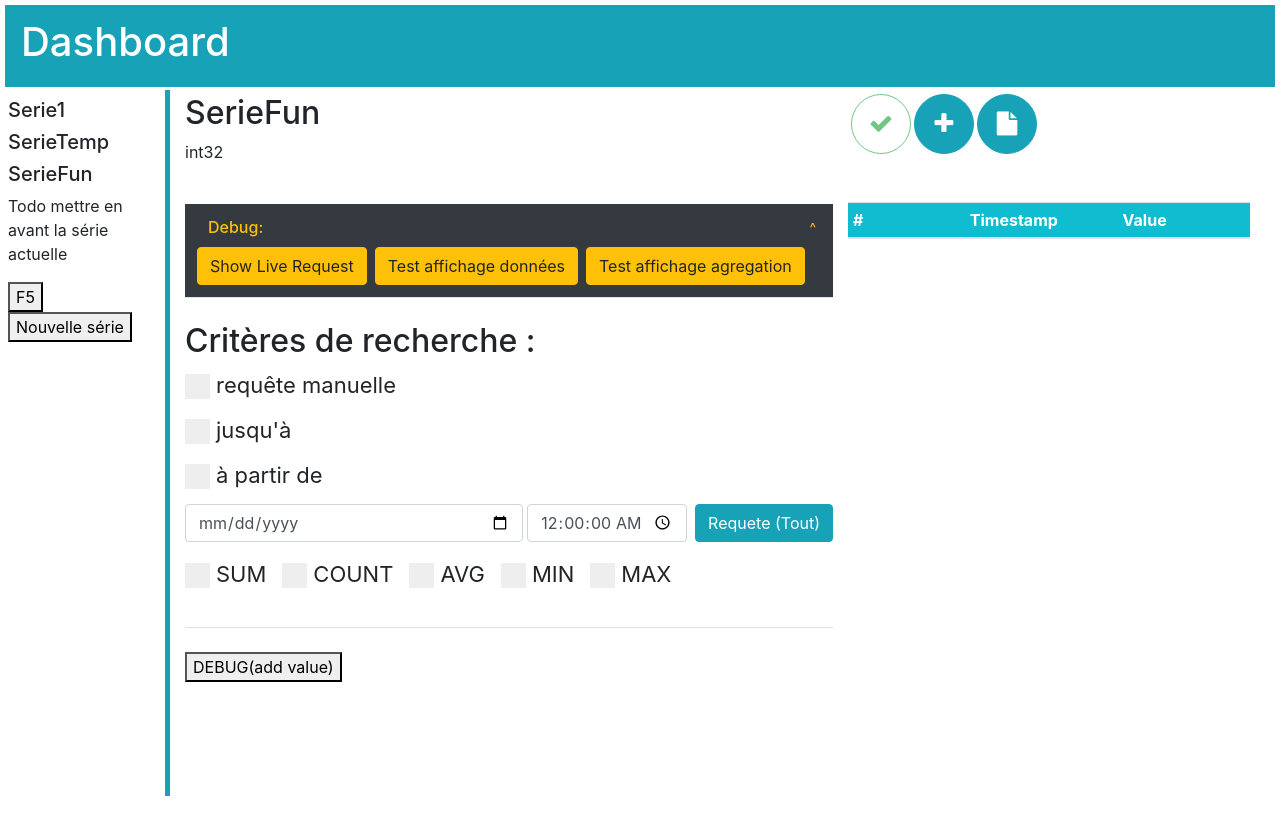
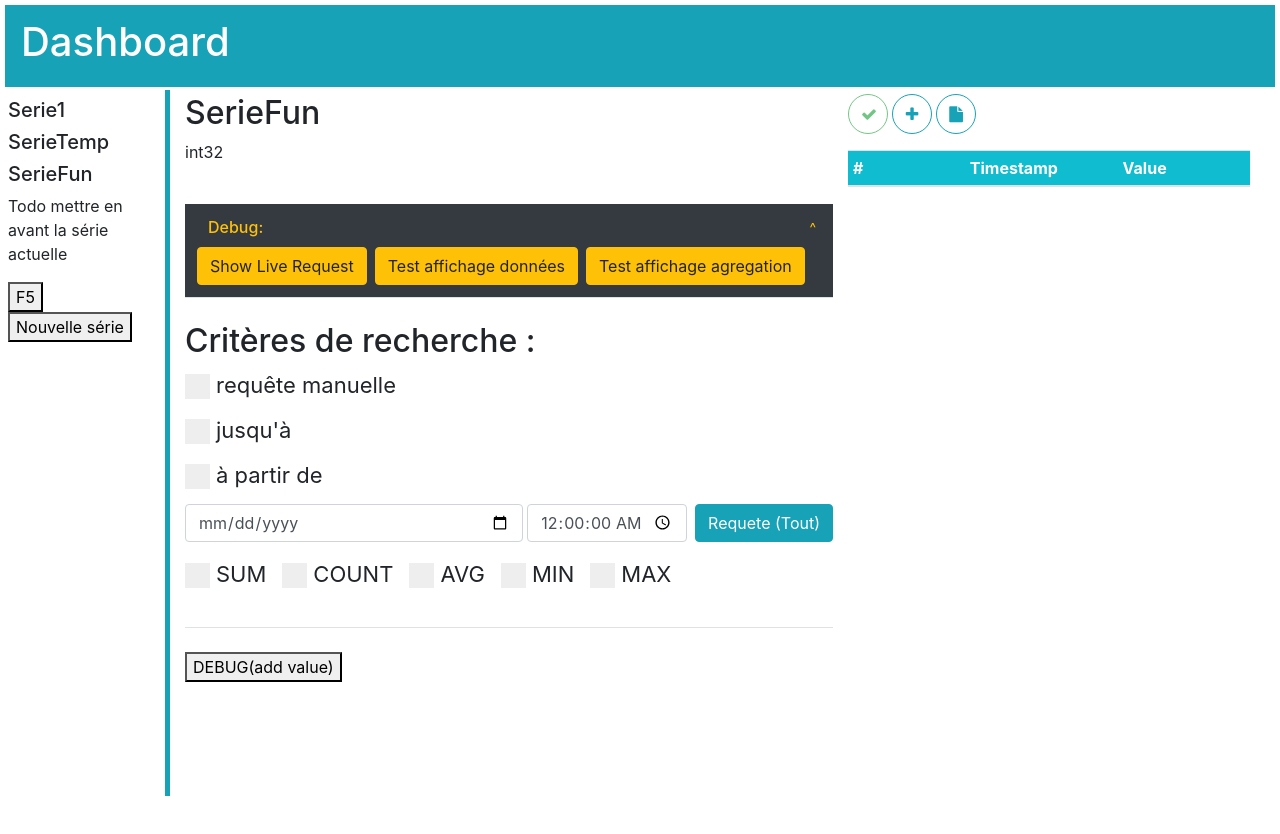
Before and after one commit to PierreTSE/2020-BDD-dashboard, a Vue app: page / in a window 1280 px wide. Shown: the top 834 px of the page. Built offline with nearby package versions, Linux system fonts and the light colour scheme; what vue-papa-parse, vue-trend-chart would draw is missing.

Commit message:
Refactoring de requetes API + retouches de Table

```diff
--- a/src/App.vue
+++ b/src/App.vue
@@ -27,7 +27,8 @@
           <MyGraph ref="myGraph"/>
         </div>
         <div id="content-right">
-          <Table ref="myTable" :curSeries="curSerie" @updateData="updateData"/>
+          <Table ref="myTable" :curSeries="curSerie" :error="requestError"
+            :loading="requestLoading" @updateData="updateData"/>
         </div>
       </div>
     </div>
@@ -56,8 +57,9 @@ export default {
       ],
       curSerie: {"name": "SerieFun", "type":"int32"},
       showDebug: true,
-      data: {
-      }
+      data: {},
+      requestError: "",
+      requestLoading: false,
     }
   },
   components: {
@@ -69,6 +71,44 @@ export default {
     Table
   },
   methods: {
+    async sendRequest(query_string) {
+      this.requestLoading = true;
+      this.requestError = "";
+      console.log("REQUEST :", query_string);
+      try {
+        if (this.$offlineMode) {
+          this.requestLoading = false;
+          return {"success": true, "data": []};
+        }
+        let response = await fetch(this.$apiurl + query_string);
+        this.requestLoading = false;
+
+        if (response.ok) {
+          const data = await response.json();
+          console.log("RESPONSE : ", data);
+          if (data["success"] == true) {
+            return data;
+          } else {
+            if (data.error.message)
+              this.requestError = data.error.message;
+            else
+              this.requestError = "Request failed. Unknown error (no message).";
+            return {"success": false, "error": data.error};
+          }
+        } else {
+          console.error("ERROR (BAD NETWORK RESPONSE).");
+          this.requestError = "Request failed. Bad Network Response.";
+          this.requestLoading = false;
+          return {"success": false, "error": {'message': "BAD NETWORK RESPONSE"}};
+        }
+      } catch (err) {
+        console.error("ERROR : ", err);
+        this.requestError = "Request failed. Connection error.";
+        this.requestLoading = false;
+        return {"success": false, "error": err};
+      }
+    },
+
     updateList(new_list) {
       // Met à jour la liste présente dans la sidebar / header
       // Chaque élément doit avoir la forme {"name": string, "type": string}
--- a/src/components/RequestForm.vue
+++ b/src/components/RequestForm.vue
@@ -202,31 +202,14 @@ export default {
 
         onRequestSubmit() {
             this.show_alert = false;  // Hide the potential leftover error message
-            this.sendRequest(this.request);
+            this.$parent.sendRequest(this.request).then((res) => {
+                if (!res.success) {  // La requete a échoué, abandonné la mission
+                    return;
+                }
+                this.$parent.$refs.myTable.jsonParse(JSON.stringify(res));
+
+            });
             this.clearForm();
-        },
-
-        async sendRequest(query_string) {
-            console.log("REQUEST :", query_string);
-            try {
-                let response = await fetch(this.$apiurl + query_string);
-                if (response.ok) {
-                    const data = await response.json();
-                    console.log("RESPONSE : ", data);
-                    if (data["success"] == true) {
-                        console.log("Data received: ", data["data"]);
-                        // Send data to Table
-                        this.$parent.$refs.myTable.jsonParse(JSON.stringify(data));
-                    } else {
-                        this.show_alert = true;
-                        throw new Error("ERROR(S) : " + JSON.stringify(data["error"]));
-                    }
-                } else {
-                    throw new Error("ERROR (BAD NETWORK RESPONSE).");
-                }
-            } catch (err) {
-                console.error("ERROR : ", err);
-            }
         },
 
         clearForm() {
--- a/src/components/Table.vue
+++ b/src/components/Table.vue
@@ -1,54 +1,67 @@
 <template>
   <div class="container">
-     <button v-if="!loading" type="button" class="btn btn-outline-success btn-circle btn-xl mt-4" disabled>
+    <button v-if="error == '' && !loading" type="button" class="btn btn-outline-success btn-circle btn-xl mt-4 mr-1" disabled>
        <i class="fa fa-check"></i>
     </button>
 
-     <button v-if="loading" type="button" class="btn btn-outline-warn btn-circle btn-xl mt-4" disabled>
+    <button v-if="loading" type="button" class="btn btn-outline-warn btn-circle btn-xl mt-4 mr-1" disabled>
        <i class="fa fa-spinner fa-pulse"></i>
     </button>
 
-    <button type="button" class="btn btn-info btn-circle btn-xl mt-4"
-    @click="showInsertDiv=!showInsertDiv; showFileDiv=false;"><i class="fa fa-plus"></i>
+    <button v-if="error != '' && !loading" type="button" class="btn btn-outline-danger btn-circle btn-xl mt-4 mr-1" disabled>
+       <i class="fa fa-exclamation"></i>
     </button>
 
-    <button type="button" class="btn btn-info btn-circle btn-xl mt-4"
-    @click="showFileDiv=!showFileDiv; showInsertDiv=false;"><i class="fa fa-file"></i>
+    <button type="button" class="btn btn-circle btn-xl mt-4 mr-1"
+      v-bind:class="{'btn-info': showInsertDiv, 'btn-outline-info': !showInsertDiv}"
+      @click="showInsertDiv=!showInsertDiv; showFileDiv=false;">
+      <i class="fa fa-plus"></i>
     </button>
 
+    <button type="button" class="btn btn-circle btn-xl mt-4 mr-1"
+      v-bind:class="{'btn-info': showFileDiv, 'btn-outline-info': !showFileDiv}"
+      @click="showFileDiv=!showFileDiv; showInsertDiv=false;">
+      <i class="fa fa-file"></i>
+    </button>
+
+    <p v-if="error != ''" class="h6 text-light p-2 bg-danger mt-1 mb-3">{{error}}</p>
 
     <div v-if="showFileDiv || showInsertDiv" class="bg-info p-2 mt-2 mx-3">
       <div v-if="showFileDiv">
-        <br>
+        <p class="text-light h5 pb-1 border-bottom">Lire un CSV</p>
         <input type="file" accept=".csv" @change="loadTextFromFile" style="margin-bottom : 5px"/><br>
-        <button :disabled="!isCsvParsed" type="button" @click="onCSVSubmit" class="btn btn-dark mt-2">
-          Insérer les données
+        <button v-if="!isCsvParsed" type="button" class="btn btn-dark mt-2" disabled>
+          Aucun fichier chargé
+        </button>
+        <button v-if="isCsvParsed" type="button" @click="onCSVSubmit" class="btn btn-dark mt-2">
+          Insérer les données de {{parsedCsvFilename}}
         </button>
       </div>
 
       <!-- Add row to table div -->
       <form v-if="showInsertDiv" action="#">
+      <p class="text-light h5 pb-1 border-bottom">Ajouter une entrée</p>
         <div class="form-group">
-          <label for="date" class="text-light h5">Date</label>
+          <label for="date" class="text-light h6">Date</label>
           <input
-            type="date"
+            type="date" required
             v-model="date"
             class="form-control"
           />
         </div>
         <div class="form-group">
-          <label for="time" class="text-light h5">Heure</label>
+          <label for="time" class="text-light h6">Heure</label>
           <input
-            type="time"
+            type="time" required
             v-model="time"
             class="form-control"
             step="1"
           />
         </div>
         <div class="form-group">
-          <label for="value" class="text-light h5">Value</label>
+          <label for="value" class="text-light h6">Value</label>
           <input
-            type="number"
+            type="number" required
             placeholder="Ex: 53453"
             v-model="value"
             class="form-control"
@@ -60,7 +73,7 @@
       </form>
     </div>
 
-    <table class="table table-scroll table-sm mt-5">
+    <table class="table table-scroll table-sm mt-3">
       <thead>
         <tr>
           <th scope="col">#</th>
@@ -88,7 +101,7 @@
 <script>
 export default {
   name: "Table",
-  props: ["curSeries"],  // Data from parent
+  props: ["curSeries", "error", "loading"],  // Data from parent
   data() {
     return {
       allScores: [],
@@ -99,8 +112,8 @@ export default {
       value: 0,
       csvScores: [],
       isCsvParsed: false,
+      parsedCsvFilename: "",
       agr_result: {name:"", value: 0},
-      loading: false,
     }
   },
   methods: {
@@ -150,7 +163,7 @@ export default {
       this.isCsvParsed = false;  // Désactive le bouton "Inserer les données"
 
       const file = ev.target.files[0];
-      console.log(file.name);
+      this.parsedCsvFilename = file.name;
       const reader = new FileReader();
       let self = this;
 
@@ -175,14 +188,21 @@ export default {
     },
 
     onTimestampSubmit() {
+      let bufferScores = [];
       let timestamp = this.date + "T" + this.time + ".000Z";
       timestamp = Date.parse(timestamp)/1000;
       let request = "INSERT INTO " + this.curSeries.name + " VALUES (("+ timestamp +", " + this.value+"));";
-      console.log(request);
-      this.allScores.push({
+      bufferScores.push({
         ts: timestamp,
         value: parseInt(this.value),
       });
+
+      this.$parent.sendRequest(request).then((res) => {
+        if (!res.success) {  // La requete a échoué, abandonné la mission
+          return;
+        }
+
+        this.allScores.push(...bufferScores);
 
         // Trier les scores par timestamp (croissant)
         this.allScores.sort(function(a, b) {
@@ -191,7 +211,7 @@ export default {
 
         this.$emit('updateData', this.allScores);
 
-      this.sendRequest(request);
+      });
     },
 
     onCSVSubmit() {
@@ -203,7 +223,6 @@ export default {
         if (this.csvScores[i].length != 2 || !/^[0-9]+$/.test(this.csvScores[i][0]) || !/^[0-9]+$/.test(this.csvScores[i][1])) {
           continue;
         }
-
         bufferScores.push({
           ts: parseInt(this.csvScores[i][0]),
           value: parseInt(this.csvScores[i][1]),
@@ -213,45 +232,25 @@ export default {
       }
       request += ");";
 
+      this.$parent.sendRequest(request).then((res) => {
+        if (!res.success) {  // La requete a échoué, abandonné la mission
+          return;
+        }
+
+        this.allScores.push(...bufferScores);
+
         // Trier les scores par timestamp (croissant)
         this.allScores.sort(function(a, b) {
           return (a.ts - b.ts);
         });
 
-      this.loading = true;
-      this.sendRequest(request).then((res) => {
-        this.loading = false;
-        console.log('res', res);
+        this.$emit('updateData', this.allScores);
       });
 
-      this.$emit('updateData', this.allScores);
     },
 
     onEnterClicked(){
       this.onTimestampSubmit();
-    },
-
-    async sendRequest(query_string) {
-      console.log("REQUEST :", query_string);
-      try {
-        let response = await fetch(this.$apiurl + query_string);
-        if (response.ok) {
-          const data = await response.json();
-          console.log("RESPONSE : ", data);
-          if (data["success"] == true) {
-            console.log("Data received: ", data["data"]);
-            return data;
-          } else {
-            this.show_alert = true;
-            throw new Error("ERROR(S) : " + JSON.stringify(data["error"]));
-          }
-        } else {
-          throw new Error("ERROR (BAD NETWORK RESPONSE).");
-        }
-      } catch (err) {
-        console.error("ERROR : ", err);
-        return {"success": false, "error": err};
-      }
     },
 
   },
@@ -284,13 +283,11 @@ export default {
 }
 
 .btn-circle.btn-xl {
-    width: 60px;
-    height: 60px;
-    padding: 10px 16px;
-    border-radius: 35px;
-    font-size: 24px;
-    line-height: 1.33;
-    margin-left: 3px;
-    /* background-color: #10bccf; */
+  width: 40px;
+  height: 40px;
+  padding: 10px 12px;
+  border-radius: 50%;
+  font-size: 16px;
+  line-height: 1;
 }
 </style>
--- a/src/main.js
+++ b/src/main.js
@@ -12,7 +12,7 @@ Vue.config.productionTip = false
 Vue.use(VuePapaParse)
 
 Vue.prototype.$apiurl = "http://localhost:8082/query?query=";
-
+Vue.prototype.$offlineMode = false;  // Si true, les requetes ne seront pas envoyés à l'api
 new Vue({
   render: h => h(App),
 }).$mount('#app')
```
Lines whose indentation alone changed are shown as unchanged.
